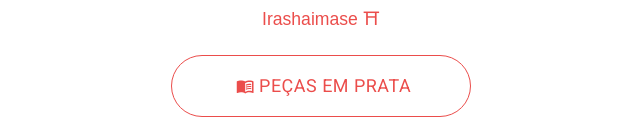
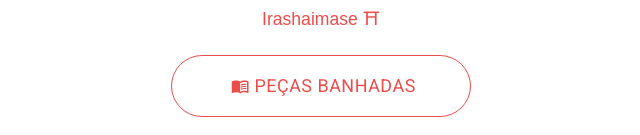
Before and after one commit to rodrigobergamindev/lojinhadamayumi, a React (Create React App) app: page / in a window 1280 px wide. Shown: the part 255-390 px from the top of the page, without its empty margins (319-959 px from the left). Built offline with nearby package versions, Linux system fonts and the light colour scheme; a web font is replaced by a local one.

Commit message:
update catalog

```diff
--- a/src/components/Header.jsx
+++ b/src/components/Header.jsx
@@ -22,10 +22,10 @@ const useStyles = makeStyles({
 export default function Header() {
     const classes = useStyles();
     const urlInsta = 'https://www.instagram.com/lojinha_da_mayumi/'
-    const urlCatalogoACO = 'https://drive.google.com/file/d/1l5MNPbJXsvVZJDyUOrHTzzgZ2XXMowPr/view?usp=sharing'
+    const urlCatalogoACO = 'https://drive.google.com/file/d/1FZz6UR_mkCuYffCA0GcT4ERdrIXL40KQ/view?usp=sharing'
     const urlCatalogoPRATA = 'https://drive.google.com/file/d/1FtwuMNPO8kOr3nYPrd7HpSY4iZ4etsaS/view?usp=sharing'
     const urlCatalogoARGOLA = 'https://drive.google.com/file/d/14Qts8zYV_0S_lbeXEzH02PD1iXfdXQZm/view?usp=sharing'
-    const urlCatalogoNIQUEL = 'https://drive.google.com/file/d/1gZIMrhRIwGEF_X6puJkglLkTdDpk9Zcy/view?usp=sharing'
+    const urlCatalogoNIQUEL = 'https://drive.google.com/file/d/194086BPzoxEFubbf5YDbKtpeMZtkFZIi/view?usp=sharing'
     const urlWhatsApp = 'https://api.whatsapp.com/send?phone=551129639226&text=Ol%C3%A1%2C%20gostaria%20de%20mais%20informa%C3%A7%C3%B5es%20sobre%20as%20pe%C3%A7as%20da%20loja'
     const urlFace = 'https://www.facebook.com/lojinhadamayumi/'
 
@@ -41,7 +41,7 @@ export default function Header() {
                 <p>Irashaimase ⛩</p>
 
                 <ul>
-                    <li><a href={urlCatalogoPRATA} target="_blank"><Button text={"PEÇAS EM PRATA"} icon={<MenuBookIcon className={classes.root}></MenuBookIcon>}></Button></a></li>
+                    <li><a href={urlCatalogoPRATA} target="_blank"><Button text={"PEÇAS BANHADAS"} icon={<MenuBookIcon className={classes.root}></MenuBookIcon>}></Button></a></li>
                     <li><a href={urlCatalogoNIQUEL} target="_blank"><Button text={"PEÇAS EM NÍQUEL"} icon={<MenuBookIcon className={classes.root}></MenuBookIcon>}></Button></a></li>
                     <li><a href={urlCatalogoACO} target="_blank"><Button text={"PEÇAS EM AÇO"} icon={<MenuBookIcon className={classes.root}></MenuBookIcon>}></Button></a></li>
                     <li><a href={urlCatalogoARGOLA} target="_blank"><Button text={"ARGOLAS"} icon={<MenuBookIcon className={classes.root}></MenuBookIcon>}></Button></a></li>
```
